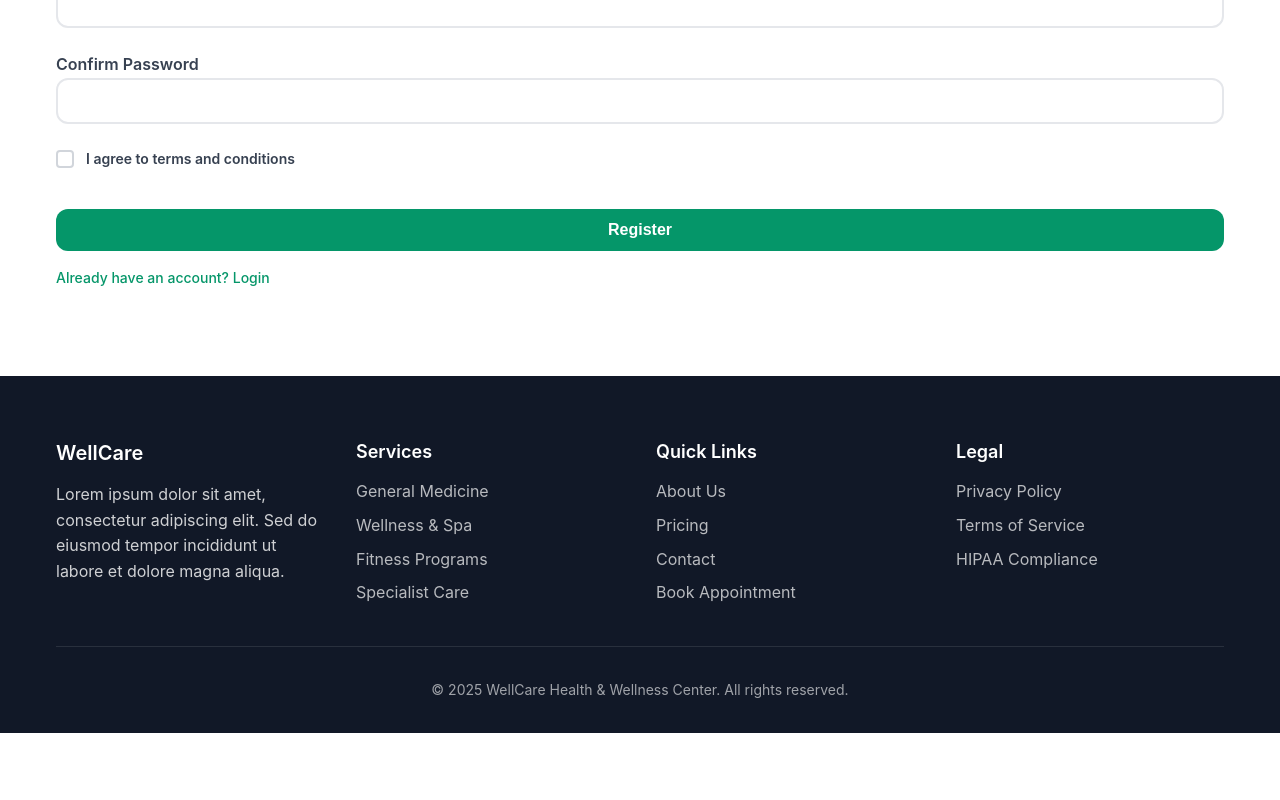
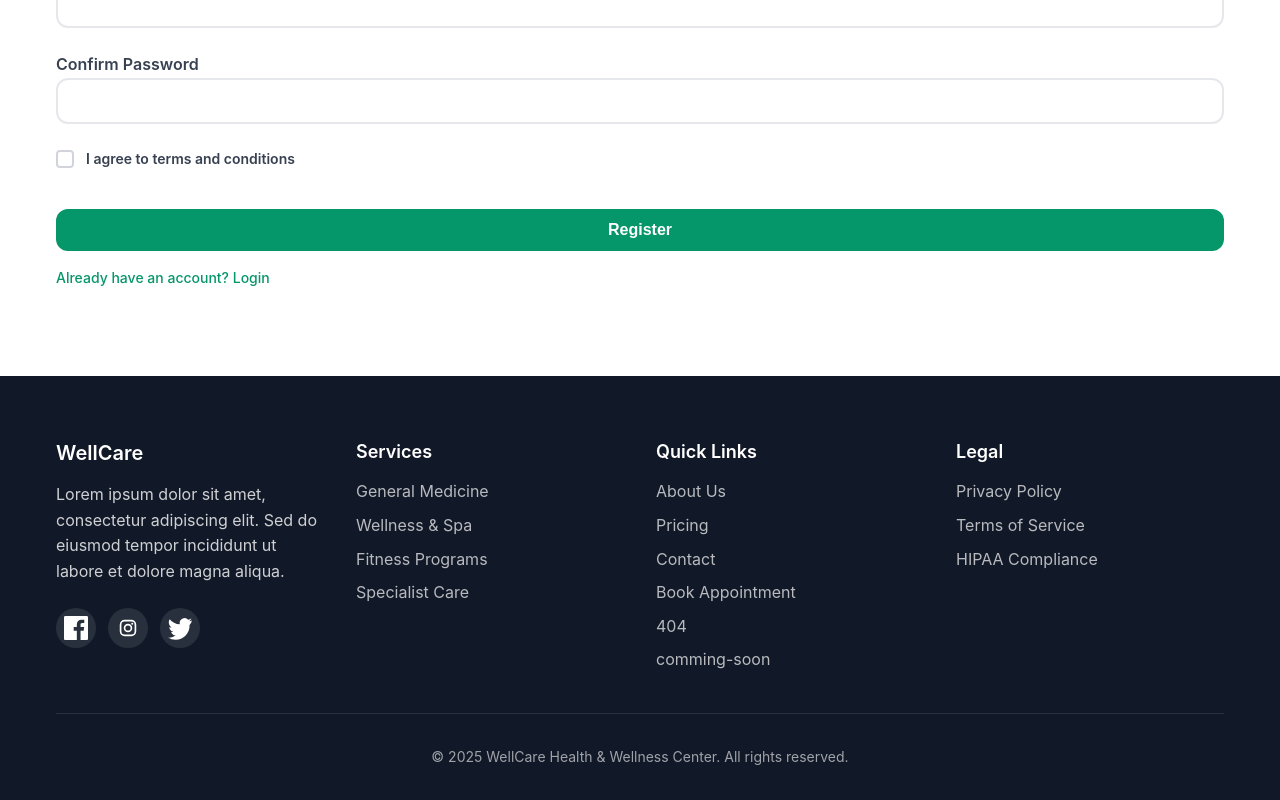
Before and after one commit to dharun-sukumar/rtl-healthcare, a plain HTML site: page register.html in a window 1280 px wide. Shown: the part 424-1224 px from the top of the page. Before the commit the page ends 1157 px from the top, so only its background shows below. Drawn offline with Linux system fonts and the light colour scheme.

Commit message:
minor changes

```diff
--- a/register.html
+++ b/register.html
@@ -138,12 +138,24 @@
             <div class="footer-content">
                 <div class="footer-section">
                     <h3>WellCare</h3>
-            <p>
-              Lorem ipsum dolor sit amet, consectetur adipiscing elit. Sed do
-              eiusmod tempor incididunt ut labore et dolore magna aliqua.
-            </p>
+                    <p>Lorem ipsum dolor sit amet, consectetur adipiscing elit. Sed do eiusmod tempor incididunt ut labore et dolore magna aliqua.</p>
                     <div class="social-links">
-              <!-- ...existing code... -->
+                        <a href="#" aria-label="Facebook">
+                            <svg width="24" height="24" viewBox="0 0 24 24" fill="currentColor" xmlns="http://www.w3.org/2000/svg">
+                                <path d="M22.675 0h-21.35C.595 0 0 .592 0 1.326v21.348C0 23.408.595 24 1.326 24h11.495v-9.294H9.691v-3.622h3.13V8.413c0-3.1 1.893-4.788 4.659-4.788 1.325 0 2.463.099 2.797.143v3.24l-1.918.001c-1.504 0-1.797.715-1.797 1.763v2.313h3.587l-.467 3.622h-3.12V24h6.116C23.405 24 24 23.408 24 22.674V1.326C24 .592 23.405 0 22.675 0z"/>
+                            </svg>
+                        </a>
+                        <a href="#" aria-label="Instagram">
+                            <svg fill="currentColor" width="24" height="24" viewBox="0 0 32 32" xmlns="http://www.w3.org/2000/svg" style="vertical-align:middle;">
+                                <path d="M20.445 5h-8.891A6.559 6.559 0 0 0 5 11.554v8.891A6.559 6.559 0 0 0 11.554 27h8.891a6.56 6.56 0 0 0 6.554-6.555v-8.891A6.557 6.557 0 0 0 20.445 5zm4.342 15.445a4.343 4.343 0 0 1-4.342 4.342h-8.891a4.341 4.341 0 0 1-4.341-4.342v-8.891a4.34 4.34 0 0 1 4.341-4.341h8.891a4.342 4.342 0 0 1 4.341 4.341l.001 8.891z"/>
+                                <path d="M16 10.312c-3.138 0-5.688 2.551-5.688 5.688s2.551 5.688 5.688 5.688 5.688-2.551 5.688-5.688-2.55-5.688-5.688-5.688zm0 9.163a3.475 3.475 0 1 1-.001-6.95 3.475 3.475 0 0 1 .001 6.95zM21.7 8.991a1.363 1.363 0 1 1-1.364 1.364c0-.752.51-1.364 1.364-1.364z"/>
+                            </svg>
+                        </a>
+                        <a href="#" aria-label="Twitter">
+                            <svg width="24" height="24" viewBox="0 0 24 24" fill="currentColor" xmlns="http://www.w3.org/2000/svg">
+                                <path d="M24 4.557a9.83 9.83 0 0 1-2.828.775 4.932 4.932 0 0 0 2.165-2.724c-.951.564-2.005.974-3.127 1.195a4.916 4.916 0 0 0-8.38 4.482C7.691 8.094 4.066 6.13 1.64 3.161c-.543.938-.855 2.021-.855 3.17 0 2.188 1.115 4.118 2.823 5.254a4.904 4.904 0 0 1-2.229-.616c-.054 2.281 1.581 4.415 3.949 4.89a4.936 4.936 0 0 1-2.224.084c.627 1.956 2.444 3.377 4.6 3.418A9.867 9.867 0 0 1 0 21.543a13.94 13.94 0 0 0 7.548 2.212c9.058 0 14.009-7.513 14.009-14.009 0-.213-.005-.425-.014-.636A10.025 10.025 0 0 0 24 4.557z"/>
+                            </svg>
+                        </a>
                     </div>
                 </div>
                 <div class="footer-section">
@@ -162,6 +174,8 @@
                         <li><a href="pricing.html">Pricing</a></li>
                         <li><a href="contact.html">Contact</a></li>
                         <li><a href="book-appointment.html">Book Appointment</a></li>
+                        <li><a href="404.html">404</a></li>
+                        <li><a href="coming-soon.html">comming-soon</a></li>
                     </ul>
                 </div>
                 <div class="footer-section">
@@ -174,9 +188,7 @@
                 </div>
             </div>
             <div class="footer-bottom">
-          <p>
-            &copy; 2025 WellCare Health & Wellness Center. All rights reserved.
-          </p>
+                <p>&copy; 2025 WellCare Health & Wellness Center. All rights reserved.</p>
             </div>
         </div>
     </footer>
```
Also changed, not shown: 404.html (+2 -0 lines), about.html (+2 -0 lines), book-appointment.html (+2 -0 lines), coming-soon.html (+2 -0 lines), contact.html (+2 -0 lines), home-modern.html (+2 -0 lines), index.html (+2 -0 lines), index2.html (+3 -0 lines), login.html (+3 -0 lines), pricing.html (+3 -0 lines), services.html (+2 -0 lines). Lines whose indentation alone changed are shown as unchanged.
